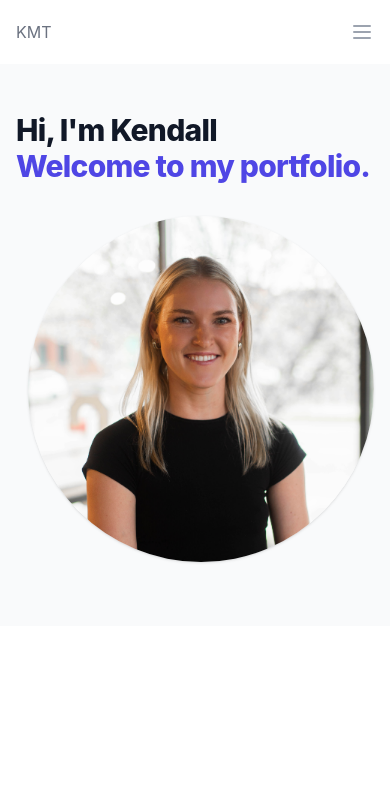
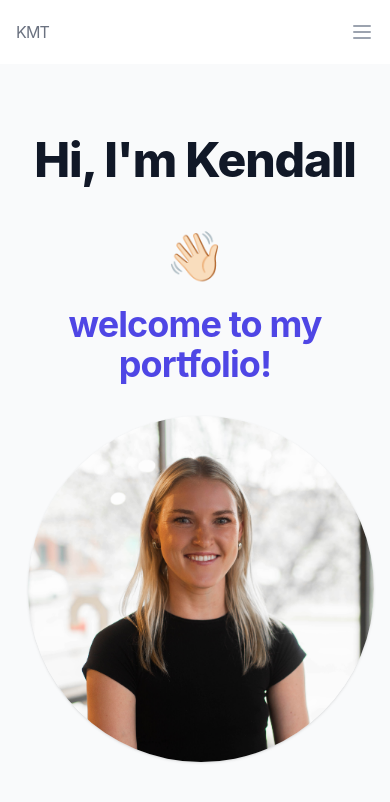
Before and after one commit to ktrudickm/KTPortfolio, a React (Create React App) app: page / in a window 390 px wide. Shown: the top 802 px of the page. Built offline with nearby package versions, Linux system fonts and the light colour scheme.

Commit message:
Responsive styling for hero section

```diff
--- a/src/components/Hero/hero.jsx
+++ b/src/components/Hero/hero.jsx
@@ -4,12 +4,12 @@ import Me from '../../images/me.jpg'
 const hero = () => {
   return (
     <div className="bg-gray-50">
-      <div className="max-w-7xl mx-auto py-12 px-4 sm:px-6 lg:py-16 lg:px-8 lg:flex lg:items-center lg:justify-between">
-        <h2 className="text-3xl font-extrabold tracking-tight text-gray-900 sm:text-4xl">
-          <span className="block">Hi, I'm Kendall</span>
-          <span className="block text-indigo-600">Welcome to my portfolio.</span>
-        </h2>
-        <div className="mt-8 flex lg:mt-0 lg:flex-shrink-0">
+      <div className="max-w-7xl mx-auto py-12 px-4 sm:px-6 lg:py-16 lg:px-8 lg:flex lg:items-center lg:content-center lg:justify-center lg:justify-between">
+        <div className="tracking-tight text-center text-gray-900">
+          <h3 className="block text-5xl lg:text-left leading-loose font-extrabold tracking-tight text-center text-gray-900">Hi, I'm Kendall 👋🏻</h3>
+          <h3 className="block text-4xl tracking-tight text-center text-gray-900 lg:text-left font-bold text-indigo-600">welcome to my portfolio!</h3>
+        </div>
+        <div className="mt-8 flex justify-center lg:mt-0 lg:flex-shrink-0">
           <div class="mb-4 ml-3 inline-flex rounded-full shadow">
             <img src={Me} class="object-scale-down h-50 w-96 rounded-full ..." alt=""/>
         </div>
@@ -19,4 +19,4 @@ const hero = () => {
   )
 }
 
-export default hero
+export default hero;
--- a/src/components/NavBar/nav.jsx
+++ b/src/components/NavBar/nav.jsx
@@ -54,7 +54,7 @@ const nav = () => {
               src="https://tailwindui.com/img/logos/workflow-mark-indigo-600.svg"
               alt=""
             /> */}
-            <a href="#" className="text-base font-large text-5xl text-gray-500 hover:text-gray-900">
+            <a href="#" className="text-base tracking-tighter font-large text-5xl text-gray-500 hover:text-gray-900">
             KMT
           </a>
           </a>
```
